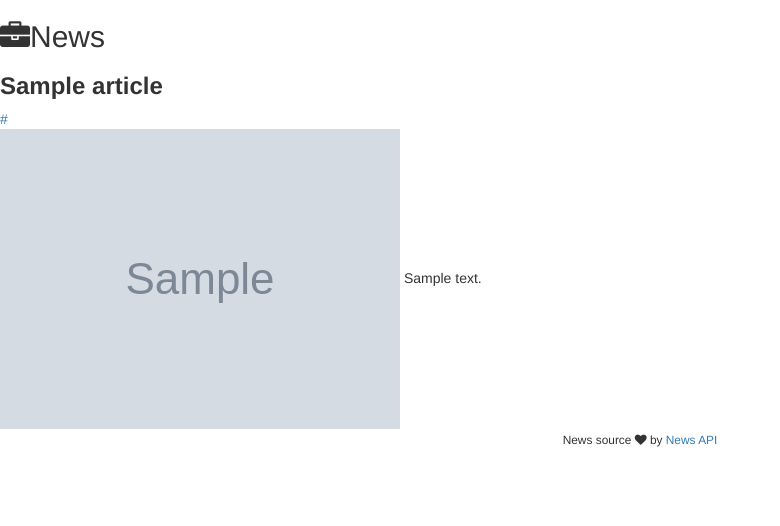
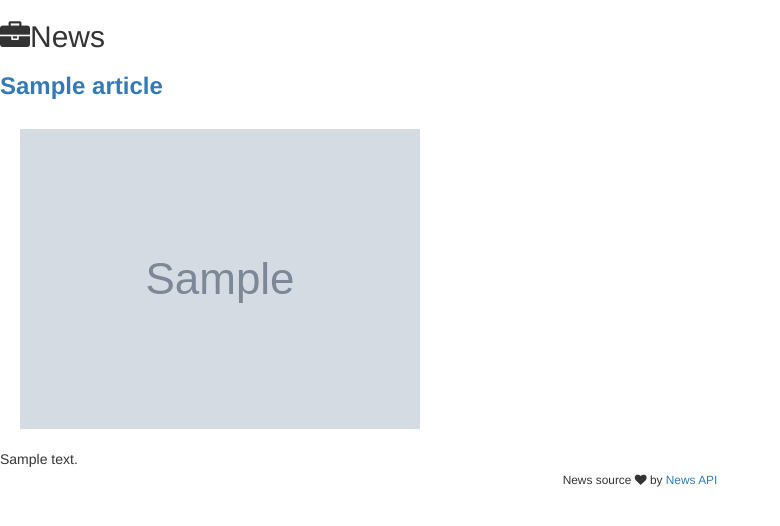
Before and after one commit to sushraju/coolmonk, a Flask app: template templates/news_feed.html in a window 1280 px wide. Shown: the top 526 px of the page, without its empty margins (0-780 px from the left). Run offline with Flask 2, Linux system fonts and the light colour scheme; the template is opened without the code that fills it: most values are stand-ins (such as "Sample title", 1, 10 or a date in 2020); grey boxes marked "Sample" are stand-in pictures; some libraries are stand-ins or nearby versions.

Commit message:
padding for images

```diff
--- a/templates/news_feed.html
+++ b/templates/news_feed.html
@@ -24,15 +24,16 @@
                 <div class="item">
                     <div class="meta">
                         <div class="upper-row">
-                            <h3 class="job-title"><b> {{ article['title'] }} </b></h3>
+                            <h3 class="job-title"><a href="{{ article['url'] }}"><b>{{ article['title'] }}</b></a></h3>
                         </div><!--//upper-row-->
-                        <div class="company"><a href="{{ article['url'] }}">{{ article['url'] }}</a></div>
                     </div><!--//meta-->
                     {% if article['description'] %}
+                        {% if article['urlToImage'] %}
+                            <div>
+                               <img style="max-width: 650px; max-height: 500px; padding: 20px " src="{{ article['urlToImage'] }}">
+                            </div>
+                        {% endif %}
                         <div class="details">
-                        {% if article['urlToImage'] %}
-                            <img src="{{ article['urlToImage'] }}">
-                        {% endif %}
                         {% autoescape false %}
                         {{ article['description'] }}
                         {% endautoescape %}
```
